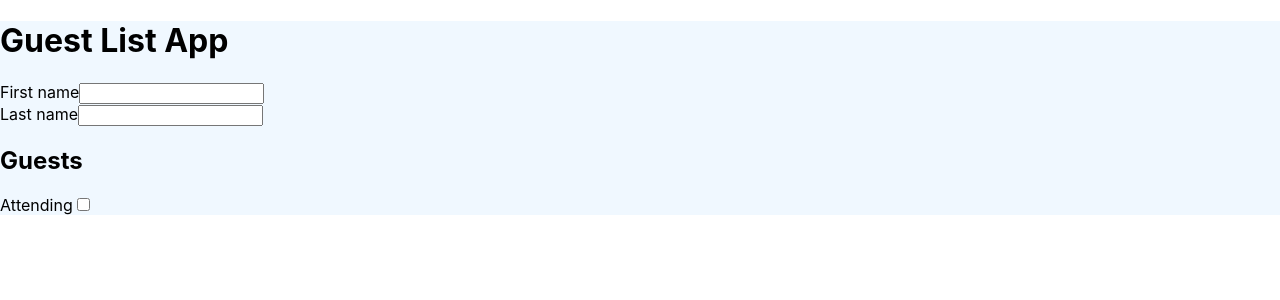
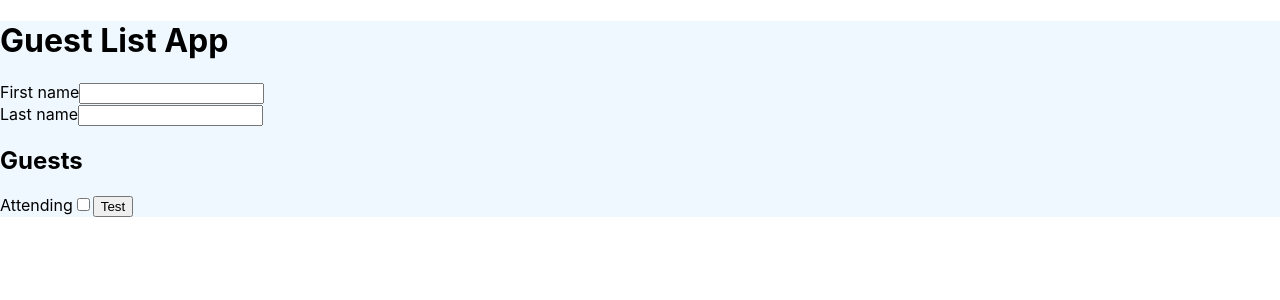
Before and after one commit to sawtoothridge13/pjct-react-3-guest-list, a React app: page / in a window 1280 px wide. Shown: the top 300 px of the page. Built offline with nearby package versions, Linux system fonts and the light colour scheme; the HTML template or start-up script is replaced by a standard one.

Commit message:
Created one form from multiple forms

```diff
--- a/src/App.js
+++ b/src/App.js
@@ -3,8 +3,11 @@ import styles from './App.module.scss';
 
 export default function App() {
   /*   const baseUrl = 'http://localhost:4000';
+
   const response = await fetch(`${baseUrl}/guests`);
+
   const allGuests = await response.json();
+
   const response = await fetch(`${baseUrl}/guests`, {
     method: 'POST',
     headers: {
@@ -12,7 +15,9 @@ export default function App() {
     },
     body: JSON.stringify({ firstName: 'Karl', lastName: 'Horky' }),
   });
+
   const createdGuest = await response.json();
+
   const response = await fetch(`${baseUrl}/guests/1`, {
     method: 'PUT',
     headers: {
@@ -20,53 +25,57 @@ export default function App() {
     },
     body: JSON.stringify({ attending: true }),
   });
+
   const updatedGuest = await response.json();
+
   const response = await fetch(`${baseUrl}/guests/1`, { method: 'DELETE' });
+
 const deletedGuest = await response.json(); */
 
   // 1. Create state for input data
-  const [isCookiePolicyAccepted, setIsCookiePolicyAccepted] = useState(false);
+  const [attendingStatus, setAttendingStatus] = useState(false);
+
+  // don't use document.querySelector or document.getElementById
 
   return (
-    <div className={styles.App} data-test-id="guest">
+    <div className={styles.App}>
       <header>
         <h1>Guest List App</h1>
       </header>
 
-      <section className={styles.section}>
-        <form>
+      <form
+        onSubmit={(event) => {
+          event.preventDefault();
+        }}
+      >
         <label>
           First name
           <input />
         </label>
-        </form>
-        <form>
+        <br />
         <label>
           Last name
           <input />
           {/* <kbd>Return</kbd> */}
         </label>
-        </form>
-      </section>
 
-      <section>
         <h2>Guests</h2>
-        <form>
-          {isCookiePolicyAccepted}
+
+        {attendingStatus}
         <label aria-label="attending status">
           Attending
           {/* // 2. use the current 'checked' (only for checkboxes, otherwise 'value') of the state as the value of the input */}
           <input
-              checked={isCookiePolicyAccepted}
+            checked={attendingStatus}
             type="checkbox"
             // 3. update the state value with the event.currentTarget.value
             onChange={(event) => {
-                setIsCookiePolicyAccepted(event.currentTarget.checked);
+              setAttendingStatus(event.currentTarget.checked);
             }}
           />
         </label>
+        <button>Test</button>
       </form>
-      </section>
     </div>
   );
 }
```
Also changed, not shown: public/manifest.json. Lines whose indentation alone changed are shown as unchanged.
